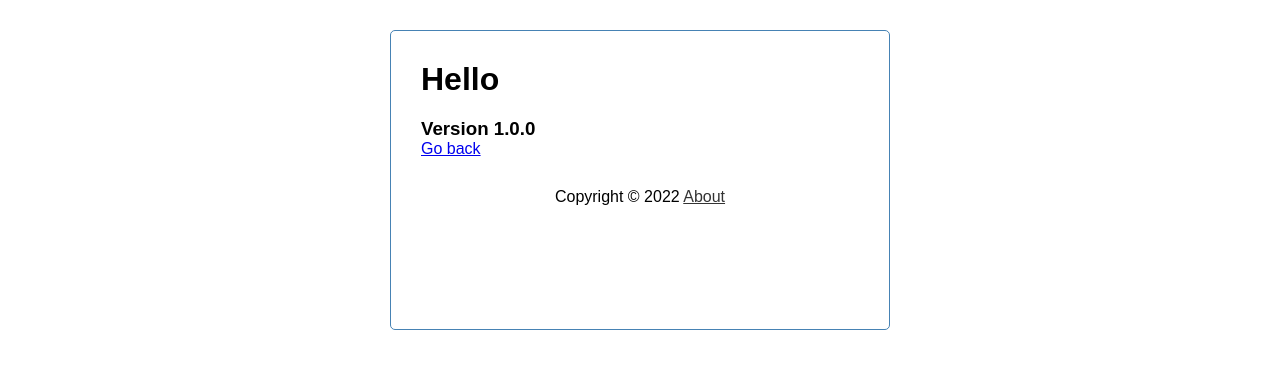
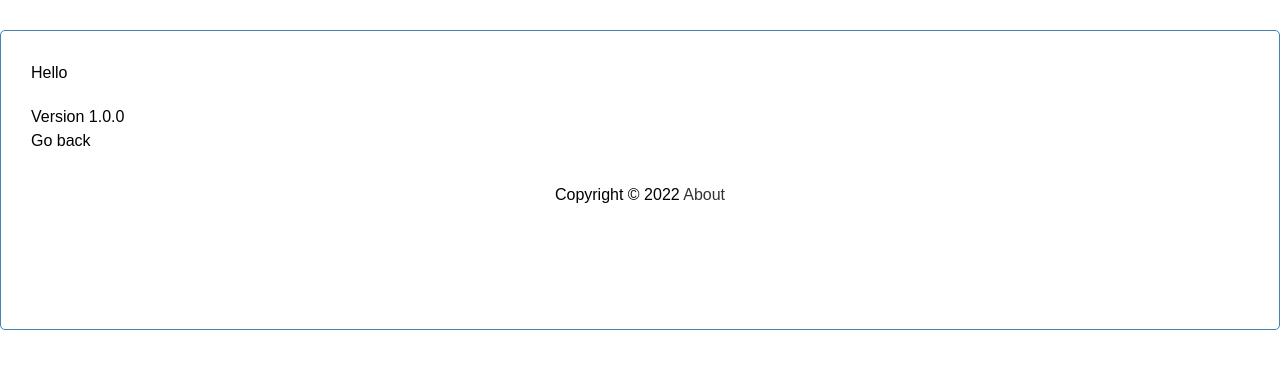
Before and after one commit to kathy-ems/vuejs-crash-course, a Vue app: page /about in a window 1280 px wide. Shown: the top 368 px of the page. Built offline with nearby package versions, Linux system fonts and the light colour scheme; a web font is replaced by a local one.

Commit message:
adds tailwind to project

```diff
--- a/package.json
+++ b/package.json
@@ -8,14 +8,18 @@
     "dev": "json-server --watch db.json --port 5000"
   },
   "dependencies": {
+    "autoprefixer": "^10",
     "core-js": "^3.6.5",
     "json-server": "^0.17.0",
+    "postcss": "^8",
+    "tailwindcss": "^3",
     "vue": "^3.0.0",
     "vue-router": "^4.0.13"
   },
   "devDependencies": {
     "@vue/cli-plugin-babel": "~4.5.15",
     "@vue/cli-service": "~4.5.15",
-    "@vue/compiler-sfc": "^3.0.0"
+    "@vue/compiler-sfc": "^3.0.0",
+    "vue-cli-plugin-tailwind": "~3.0.0"
   }
 }
--- /dev/null
+++ b/postcss.config.js
@@ -0,0 +1,6 @@
+module.exports = {
+  plugins: {
+    tailwindcss: {},
+    autoprefixer: {}
+  }
+}
--- /dev/null
+++ b/src/assets/tailwind.css
@@ -0,0 +1,5 @@
+@tailwind base;
+
+@tailwind components;
+
+@tailwind utilities;
--- a/src/main.js
+++ b/src/main.js
@@ -1,6 +1,7 @@
 import { createApp } from 'vue'
 import App from './App.vue'
 import router from './router'
+import './assets/tailwind.css'
 
 createApp(App)
   .use(router)
--- /dev/null
+++ b/tailwind.config.js
@@ -0,0 +1,8 @@
+/** @type {import('tailwindcss').Config} */
+module.exports = {
+  content: ['./public/**/*.html', './src/**/*.{vue,js,ts,jsx,tsx}'],
+  theme: {
+    extend: {},
+  },
+  plugins: [],
+}
```
Also changed, not shown: 1 other file (tests, documents, lock files or other folders).
